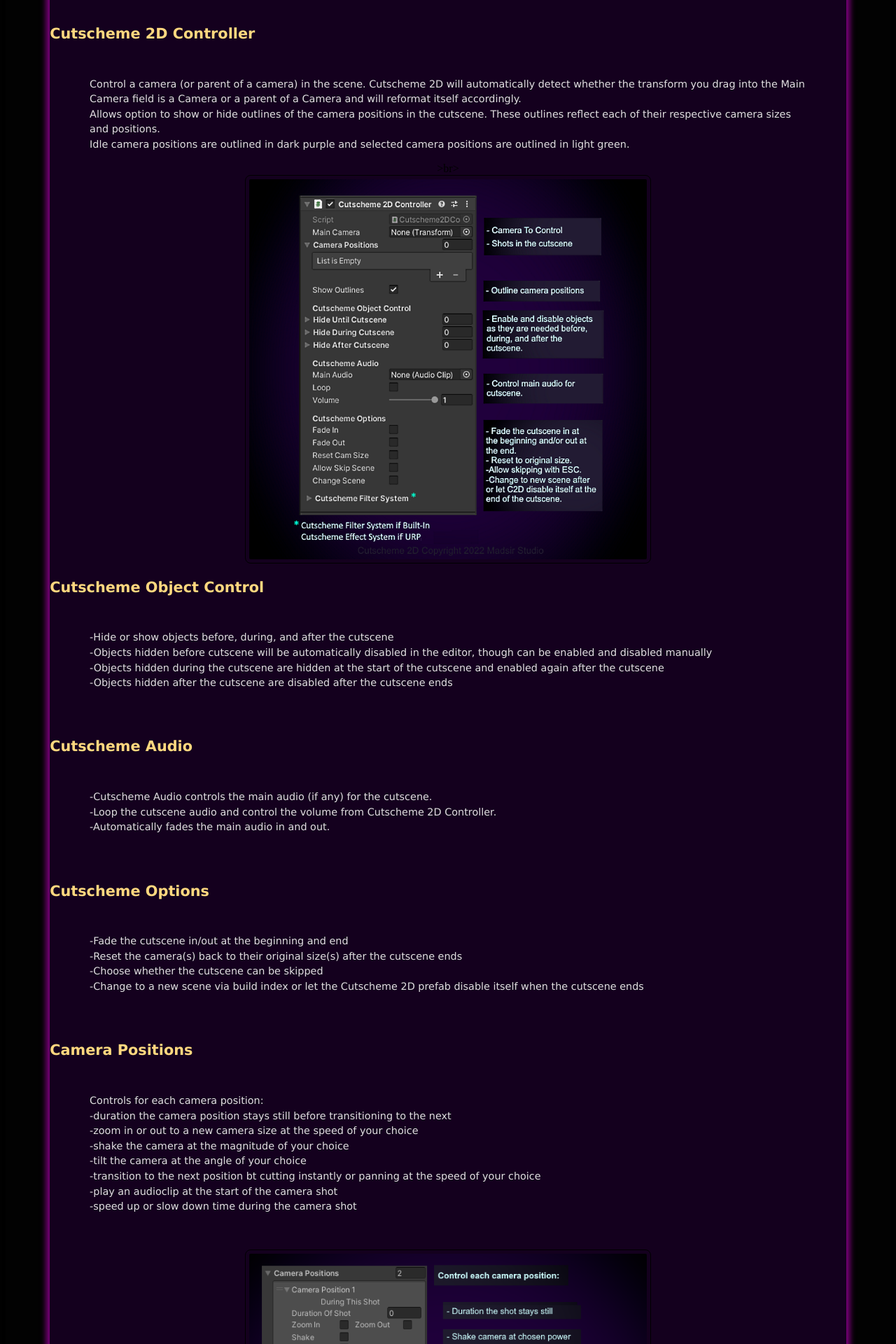
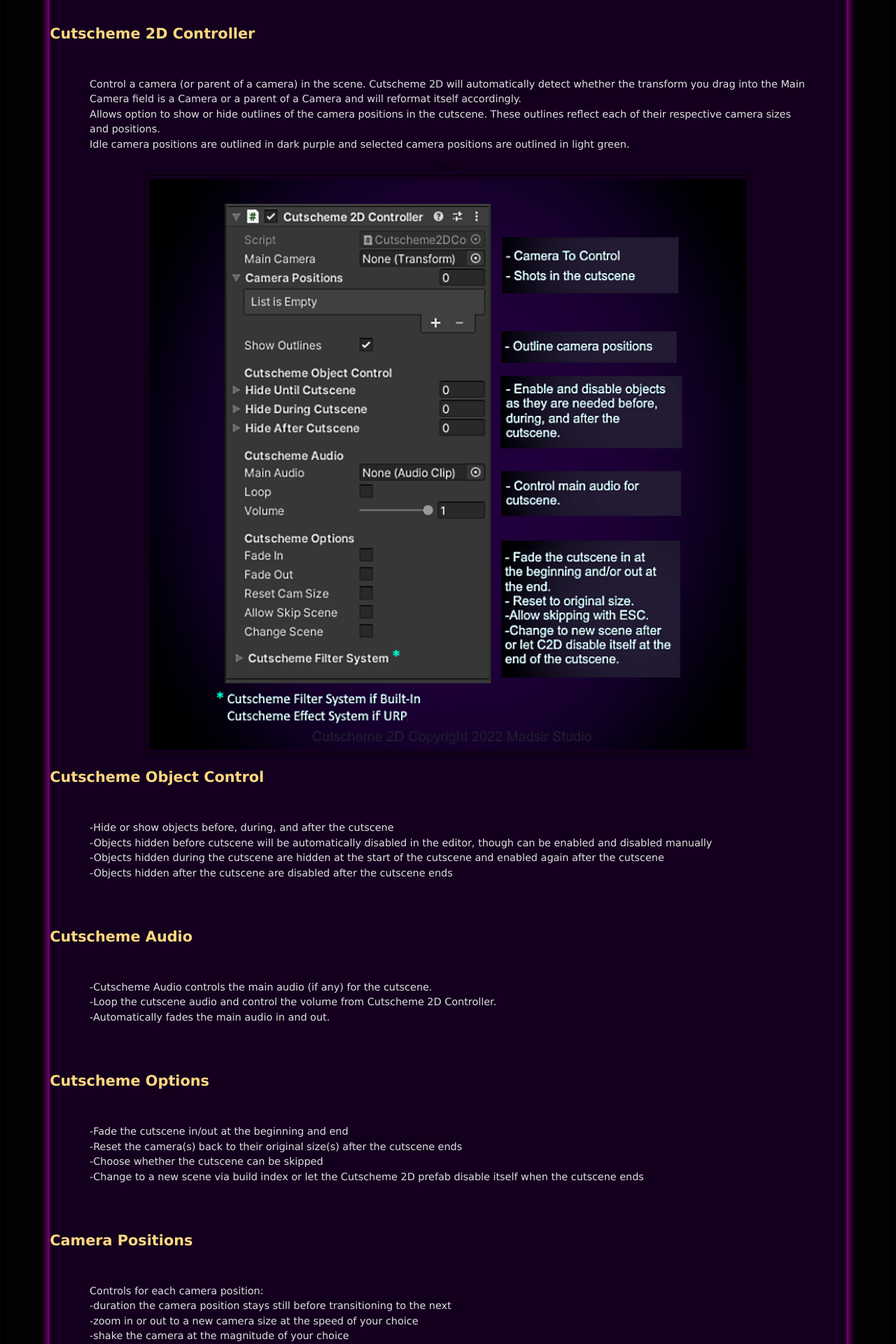
Before and after one commit to Madsir/madsirstudio.github.io, a Jekyll site: the page built from cutscheme2d/index.html, in a window 1280 px wide. Shown: the part 577-2497 px from the top of the page at 70% size. Built offline with Jekyll 4.4.1, drawn with Linux system fonts in a browser that asks for light colours.

Commit message:
Update index.html

```diff
--- a/cutscheme2d/index.html
+++ b/cutscheme2d/index.html
@@ -14,6 +14,10 @@
   margin-bottom: 2%;
   box-shadow: 0 0 8px 5px purple;
   background-color: #14001e;
+}
+centerdiv {
+  margin-left: 1%;
+  margin-right: 1%;
 }
 .row::after {
   content: "";
@@ -42,6 +46,7 @@
 		<h1>CUTSCHEME 2D</h1>
 	<br>
 	<br>
+	<div class="centerdiv">
 	<h2>Easy-to-use cutscene tool for Unity.</h2>
 	<br>
 		<p>The Cutscheme 2D system is designed to be your camera crew, handling the technical aspects so you can play director and let your creativity flow.
@@ -59,7 +64,7 @@
 		Allows option to show or hide outlines of the camera positions in the cutscene. These outlines reflect each of their respective camera sizes and positions.<br>Idle camera positions are outlined in dark purple and selected camera positions are outlined in light green.</p>
 		>br>
 		<br>
-		<a href="/Assets/Instructionsc2d.png"><img src="/Assets/Instructionsc2d.png" alt="Cutscheme 2D" width="50%"></a>
+		<a href="/Assets/Instructionsc2d.png"><img src="/Assets/Instructionsc2d.png" alt="Cutscheme 2D" width="75%"></a>
 <br>
 			<h2>Cutscheme Object Control</h2><br>
 			<p>-Hide or show objects before, during, and after the cutscene<br>
@@ -121,6 +126,7 @@
 		<a href="/Assets/c2DFilterSystemInstructions.png"><img src="/Assets/c2DFilterSystemInstructions.png" alt="Cutscheme 2D" width="50%"></a>
 		<br>
 		<br>
+	</div>
 	</center>
 </div>
 </body>
```
